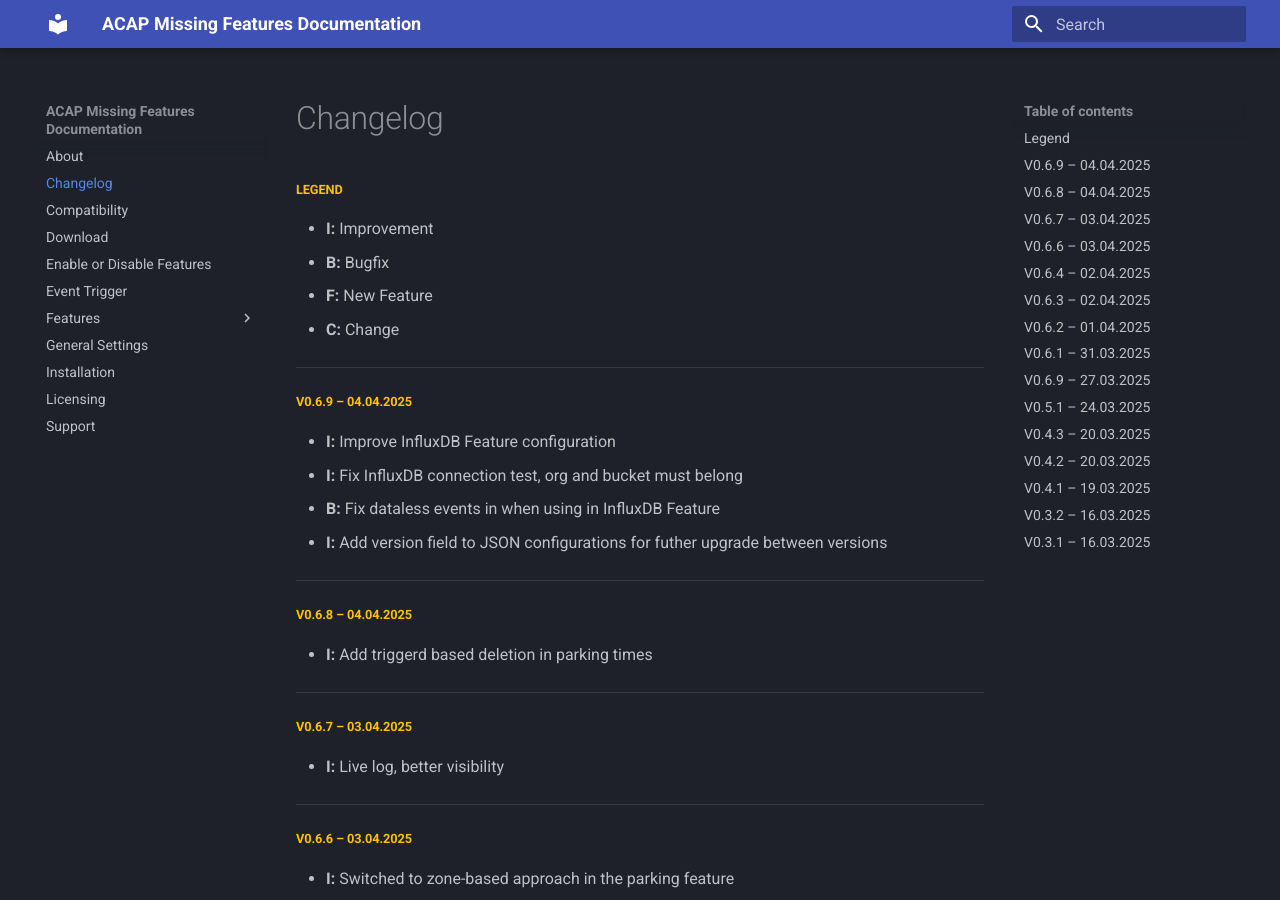
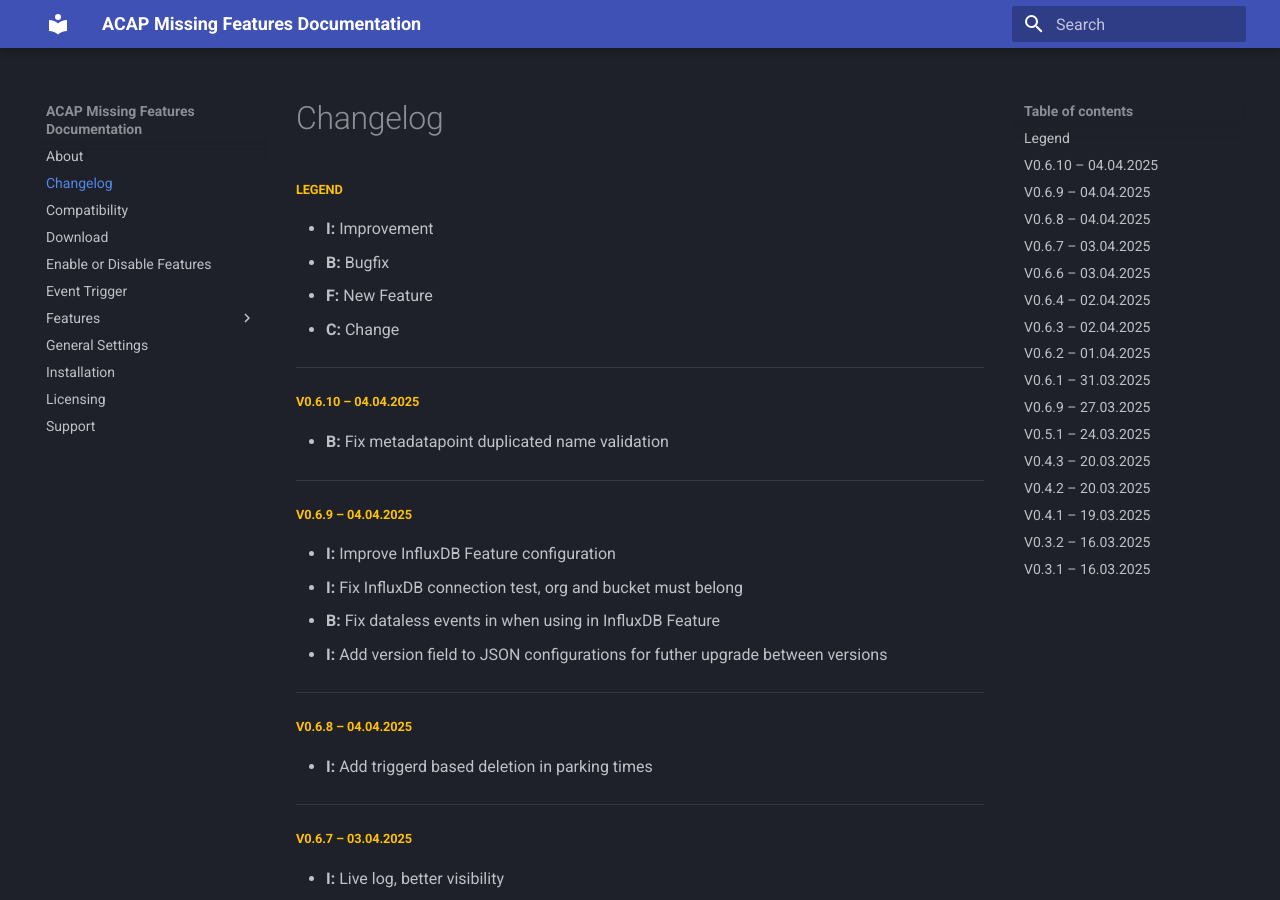
Before and after one commit to Cacsjep/acap_missing_features_pub, an MkDocs documentation site: the page built from docs/change.md, in a window 1280 px wide and 900 px high. Built offline with MkDocs 1.6.1 and Material for MkDocs 9.7.7, drawn with Linux system fonts in a browser that asks for light colours.

Commit message:
Update change.md

```diff
--- a/docs/change.md
+++ b/docs/change.md
@@ -6,6 +6,11 @@
 - **F:** New Feature
 - **C:** Change
 
+
+---
+
+##### V0.6.10 – 04.04.2025
+- **B:** Fix metadatapoint duplicated name validation
 
 ---
 
```
